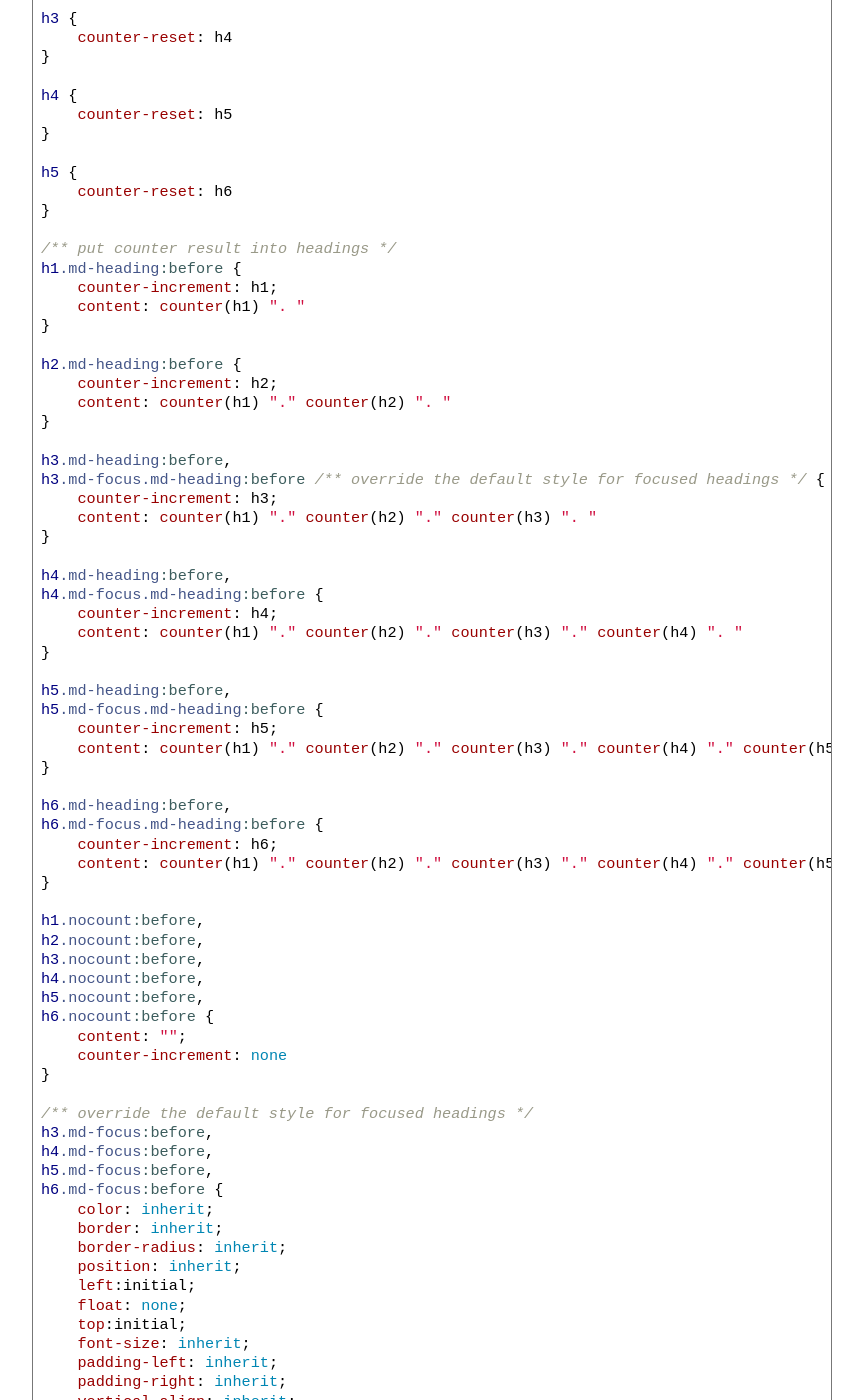
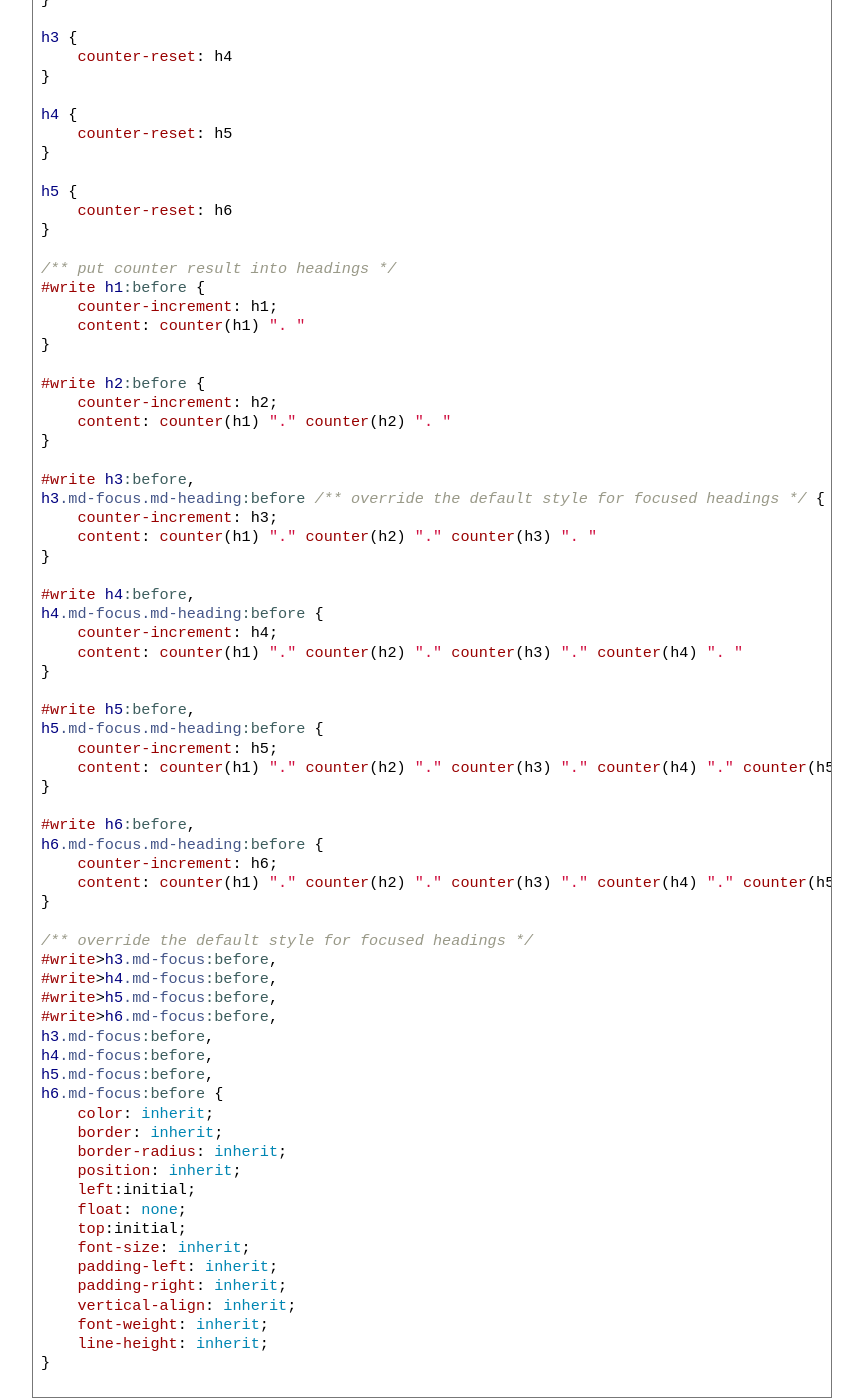
Before and after one commit to typora/support.typora.io, a Jekyll site: the page built from _posts/2016-06-06-Auto Numbering.md, in a window 1280 px wide and 1400 px high, scrolled down 1559 px. Shown: the whole window, without its empty margins (208-1071 px from the left). Built offline with Jekyll 4.4.1, drawn with Linux system fonts in a browser that asks for light colours; nearby versions of some CDN libraries; library files that are not in the unit come from our copies.

Commit message:
update Auto Numbering to make it work after export

````diff
--- a/_posts/2016-06-06-Auto Numbering.md
+++ b/_posts/2016-06-06-Auto Numbering.md
@@ -19,6 +19,7 @@ This CSS snip will auto add numbering to all headings in your article, like this
 Add following to your base.user.css or [theme].user.css under theme folder.
 
 ```css
+
 /** initialize css counter */
 #write {
     counter-reset: h1
@@ -45,51 +46,45 @@ h5 {
 }
 
 /** put counter result into headings */
-h1.md-heading:before {
+#write h1:before {
     counter-increment: h1;
     content: counter(h1) ". "
 }
 
-h2.md-heading:before {
+#write h2:before {
     counter-increment: h2;
     content: counter(h1) "." counter(h2) ". "
 }
 
-h3.md-heading:before,
+#write h3:before,
 h3.md-focus.md-heading:before /** override the default style for focused headings */ {
     counter-increment: h3;
     content: counter(h1) "." counter(h2) "." counter(h3) ". "
 }
 
-h4.md-heading:before,
+#write h4:before,
 h4.md-focus.md-heading:before {
     counter-increment: h4;
     content: counter(h1) "." counter(h2) "." counter(h3) "." counter(h4) ". "
 }
 
-h5.md-heading:before,
+#write h5:before,
 h5.md-focus.md-heading:before {
     counter-increment: h5;
     content: counter(h1) "." counter(h2) "." counter(h3) "." counter(h4) "." counter(h5) ". "
 }
 
-h6.md-heading:before,
+#write h6:before,
 h6.md-focus.md-heading:before {
     counter-increment: h6;
     content: counter(h1) "." counter(h2) "." counter(h3) "." counter(h4) "." counter(h5) "." counter(h6) ". "
 }
 
-h1.nocount:before,
-h2.nocount:before,
-h3.nocount:before,
-h4.nocount:before,
-h5.nocount:before,
-h6.nocount:before {
-    content: "";
-    counter-increment: none
-}
-
 /** override the default style for focused headings */
+#write>h3.md-focus:before,
+#write>h4.md-focus:before,
+#write>h5.md-focus:before,
+#write>h6.md-focus:before,
 h3.md-focus:before,
 h4.md-focus:before,
 h5.md-focus:before,
````
